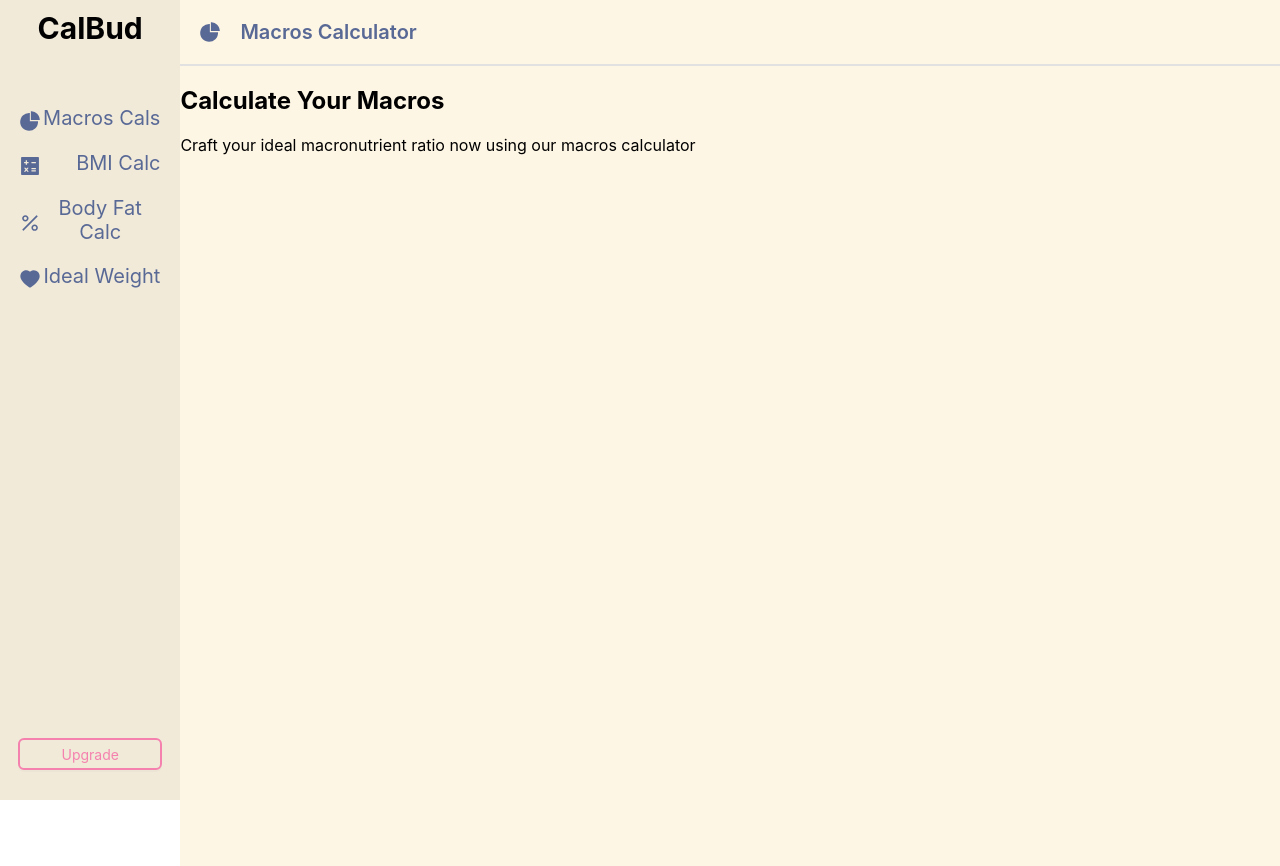
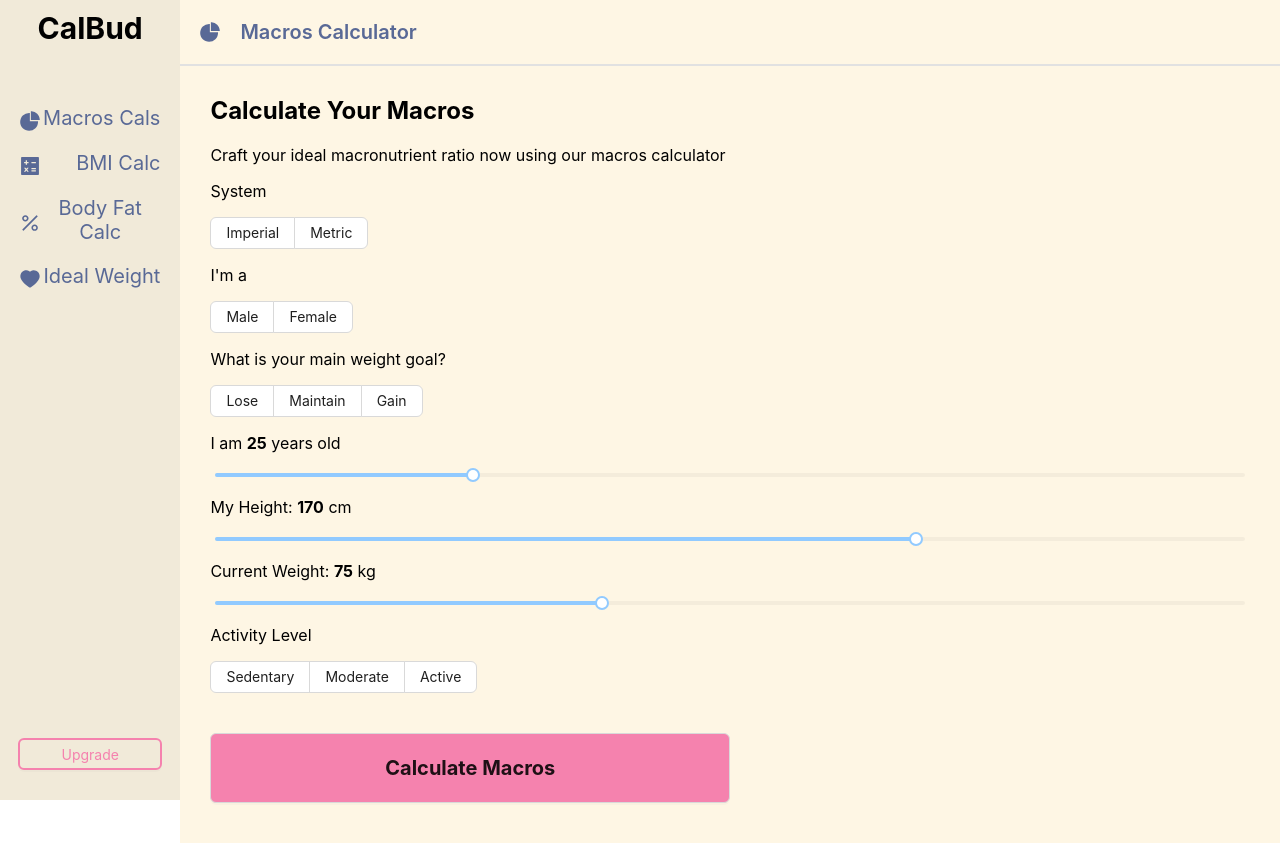
Before and after one commit to berkbozok/calBud, a React (Create React App) app: page / in a window 1280 px wide. Shown: the top 866 px of the page. After the commit the page ends 843 px from the top, so only its background shows below. Built offline with nearby package versions, Linux system fonts and the light colour scheme.

Commit message:
input values added

```diff
--- a/src/App.css
+++ b/src/App.css
@@ -52,6 +52,24 @@
   align-items: center;
   padding: 0 0 30px 0;
 }
+
+.calculate-macros-div {
+  margin-top: 40px;
+  width: 100%;
+  display: flex;
+  justify-content: left;
+  align-items: center;
+  padding: 0 0 30px 0;
+}
+
+.calculate-macros-button {
+  background-color: #f582ae;
+  font-weight: 700;
+  font-size: 20px;
+  width: 50%;
+  height: 70px;
+}
+
 .icon {
   padding: 5px 0 0 0;
 }
@@ -77,5 +95,6 @@
 
 .main-page {
   background-color: #fef6e4;
-  height: 100vh;
+  height: 100%;
+  padding: 10px 30px 10px 30px;
 }
--- a/src/App.tsx
+++ b/src/App.tsx
@@ -3,26 +3,14 @@ import logo from "./logo.svg";
 import "./App.css";
 import NavigationMenu from "./components/navigation";
 import { PieChartFilled } from "@ant-design/icons";
+import Macros from "./components/macros-calc";
 
 function App() {
   return (
     <>
       <div className="navigation-side">
         <NavigationMenu />
-        <div className="page-layout">
-          <div className="main-title">
-            <PieChartFilled className="icon-title" />
-            Macros Calculator
-          </div>
-          <div className="line"></div>
-          <div className="main-page">
-            <h2>Calculate Your Macros</h2>
-            <p>
-              Craft your ideal macronutrient ratio now using our macros
-              calculator
-            </p>
-          </div>
-        </div>
+        <Macros />
       </div>
     </>
   );
--- /dev/null
+++ b/src/components/macros-calc.tsx
@@ -0,0 +1,143 @@
+import React, { useState } from "react";
+import logo from "./logo.svg";
+import "../App.css";
+
+import { PieChartFilled } from "@ant-design/icons";
+import { Button, Radio, Slider } from "antd";
+
+function Macros() {
+  const [sliderValue1, setSliderValue1] = useState<number>(25);
+  const [sliderValue2, setSliderValue2] = useState<number>(170);
+  const [sliderValue3, setSliderValue3] = useState<number>(75);
+
+  const onChange1 = (value: number | [number, number]) => {
+    console.log("onChange: ", value);
+    if (typeof value === "number") {
+      setSliderValue1(value);
+    }
+  };
+
+  const onAfterChange1 = (value: number | [number, number]) => {
+    if (typeof value === "number") {
+      setSliderValue1(value);
+    }
+  };
+
+  const onChange2 = (value: number | [number, number]) => {
+    console.log("onChange2: ", value);
+    if (typeof value === "number") {
+      setSliderValue2(value);
+    }
+  };
+
+  const onAfterChange2 = (value: number | [number, number]) => {
+    console.log("onAfterChange2: ", value);
+    if (typeof value === "number") {
+      setSliderValue2(value);
+    }
+  };
+
+  const onChange3 = (value: number | [number, number]) => {
+    console.log("onChange3: ", value);
+    if (typeof value === "number") {
+      setSliderValue3(value);
+    }
+  };
+
+  const onAfterChange3 = (value: number | [number, number]) => {
+    console.log("onAfterChange3: ", value);
+    if (typeof value === "number") {
+      setSliderValue3(value);
+    }
+  };
+
+  return (
+    <>
+      <div className="page-layout">
+        <div className="main-title">
+          <PieChartFilled className="icon-title" />
+          Macros Calculator
+        </div>
+        <div className="line"></div>
+        <div className="main-page">
+          <h2>Calculate Your Macros</h2>
+          <p>
+            Craft your ideal macronutrient ratio now using our macros calculator
+          </p>
+          <div>
+            <p>System</p>
+            <Radio.Group>
+              <Radio.Button value="horizontal">Imperial</Radio.Button>
+              <Radio.Button value="vertical">Metric</Radio.Button>
+            </Radio.Group>
+          </div>
+          <div>
+            <p>I'm a</p>
+            <Radio.Group>
+              <Radio.Button value="horizontal">Male</Radio.Button>
+              <Radio.Button value="vertical">Female</Radio.Button>
+            </Radio.Group>
+          </div>
+          <div>
+            <p>What is your main weight goal?</p>
+            <Radio.Group>
+              <Radio.Button value="horizontal">Lose</Radio.Button>
+              <Radio.Button value="vertical">Maintain</Radio.Button>
+              <Radio.Button value="vertical">Gain</Radio.Button>
+            </Radio.Group>
+          </div>
+          <div>
+            <p>
+              I am <b>{sliderValue1}</b> years old
+            </p>
+            <Slider
+              defaultValue={25}
+              onChange={onChange1}
+              onAfterChange={onAfterChange1}
+            />
+          </div>
+          <div>
+            <p>
+              My Height: <b>{sliderValue2}</b> cm
+            </p>
+            <Slider
+              min={0}
+              max={250}
+              defaultValue={170}
+              onChange={onChange2}
+              onAfterChange={onAfterChange2}
+            />
+          </div>
+          <div>
+            <p>
+              Current Weight: <b>{sliderValue3}</b> kg
+            </p>
+            <Slider
+              min={0}
+              max={200}
+              defaultValue={75}
+              onChange={onChange3}
+              onAfterChange={onAfterChange3}
+            />
+          </div>
+
+          <div>
+            <p>Activity Level</p>
+            <Radio.Group>
+              <Radio.Button value="horizontal">Sedentary</Radio.Button>
+              <Radio.Button value="vertical">Moderate</Radio.Button>
+              <Radio.Button value="vertical">Active</Radio.Button>
+            </Radio.Group>
+          </div>
+          <div className="calculate-macros-div">
+            <Button className="calculate-macros-button">
+              Calculate Macros
+            </Button>
+          </div>
+        </div>
+      </div>
+    </>
+  );
+}
+
+export default Macros;
```
